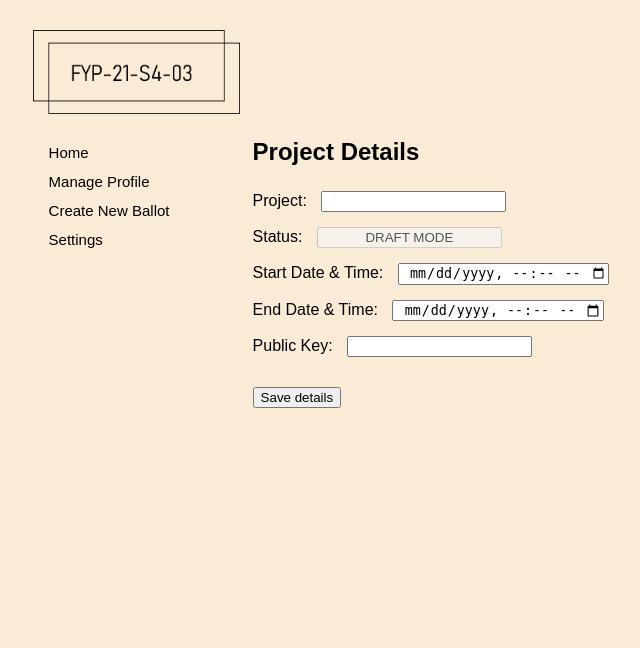
After one commit to edymund/Homomorphic-Encryption-and-Its-applications-to-e-voting, a Flask app: page /overview in a window 1280 px wide. The commit adds this page. Shown: the top 648 px of the page, without its empty margins (89-729 px from the left). Run offline with Flask 2, Linux system fonts and the light colour scheme.

Commit message:
Created Overview Page

```diff
--- /dev/null
+++ b/app/boundary/admin_overviewBoundary.py
@@ -0,0 +1,7 @@
+from flask import render_template
+class admin_overviewBoundary:
+    def __init__(self):
+        pass
+
+    def displayPage(self):
+        return render_template('admin_overview.html')
--- a/app/routes.py
+++ b/app/routes.py
@@ -1,5 +1,6 @@
 from .boundary.landingPageBoundary import landingPageBoundary
 from .boundary.user_editProfileBoundary import user_editProfileBoundary
+from .boundary.admin_overviewBoundary import admin_overviewBoundary
 from app import application as app, boundary, loginRequired
 from flask import request
 
@@ -17,6 +18,13 @@ def editProfilePage():
 	if request.method == 'GET':
 		return boundary.displayPage()
 
+@app.route('/overview', methods = ['GET'])
+def projectOverviewPage():
+	# Create a boundary object
+	boundary = admin_overviewBoundary()
+	if request.method == 'GET':
+		return boundary.displayPage()
+
 	# # Create PublicUser_ExposureStatusBoundary Object
 	# publicUser_exposureStatusBoundary = PublicUser_ExposureStatusUI()
 
--- /dev/null
+++ b/app/static/styles/formFields.css
@@ -0,0 +1,8 @@
+input:not([type="submit"]) {
+	margin: 5px 10px 10px 10px;
+	text-align: center;
+}
+
+input[type=submit] {
+	margin-top: 20px;
+}
--- /dev/null
+++ b/app/template/admin_overview.html
@@ -0,0 +1,22 @@
+{% extends "user_baseTemplate.html" %}
+
+{% block head %}
+    <link rel="stylesheet" type="text/css" href="{{ url_for('static',filename='styles/formFields.css') }}" />
+{% endblock %}
+
+{% block body %}
+    <h2>Project Details</h2>
+    <form>
+        <label for="name">Project:</label>
+        <input type="text" id="name" name="name" /><br />
+        <label for="status">Status:</label>
+        <input type="text" id="status" value="DRAFT MODE" disabled /> <br />
+        <label for="startDateTime">Start Date & Time:</label>
+        <input type="datetime-local" id="startDateTime" name="startDateTime" /> <br />
+        <label for="endDateTime">End Date & Time:</label>
+        <input type="datetime-local" id="endDateTime" name="endDateTime" /> <br />
+        <label for="publicKey">Public Key:</label>
+        <input type="text" id="publicKey" /><br />
+        <input type="submit" value="Save details" />
+    </form>
+{% endblock %}
--- a/app/template/user_baseTemplate.html
+++ b/app/template/user_baseTemplate.html
@@ -21,7 +21,7 @@
 		{% include "user_navigationBar.html" %}
 
 		<!-- Body Block -->
-		<div>
+		<div class="content">
 			{% block body %}
 			{% endblock %}
 		</div>
--- a/application.py
+++ b/application.py
@@ -41,4 +41,4 @@ from app import application
 
 # Configure app to run if this file is executed
 if __name__ == '__main__':
-    application.run(debug=False, use_reloader=True)
+    application.run(debug=True, use_reloader=True)
```
Also changed, not shown: README.md.
